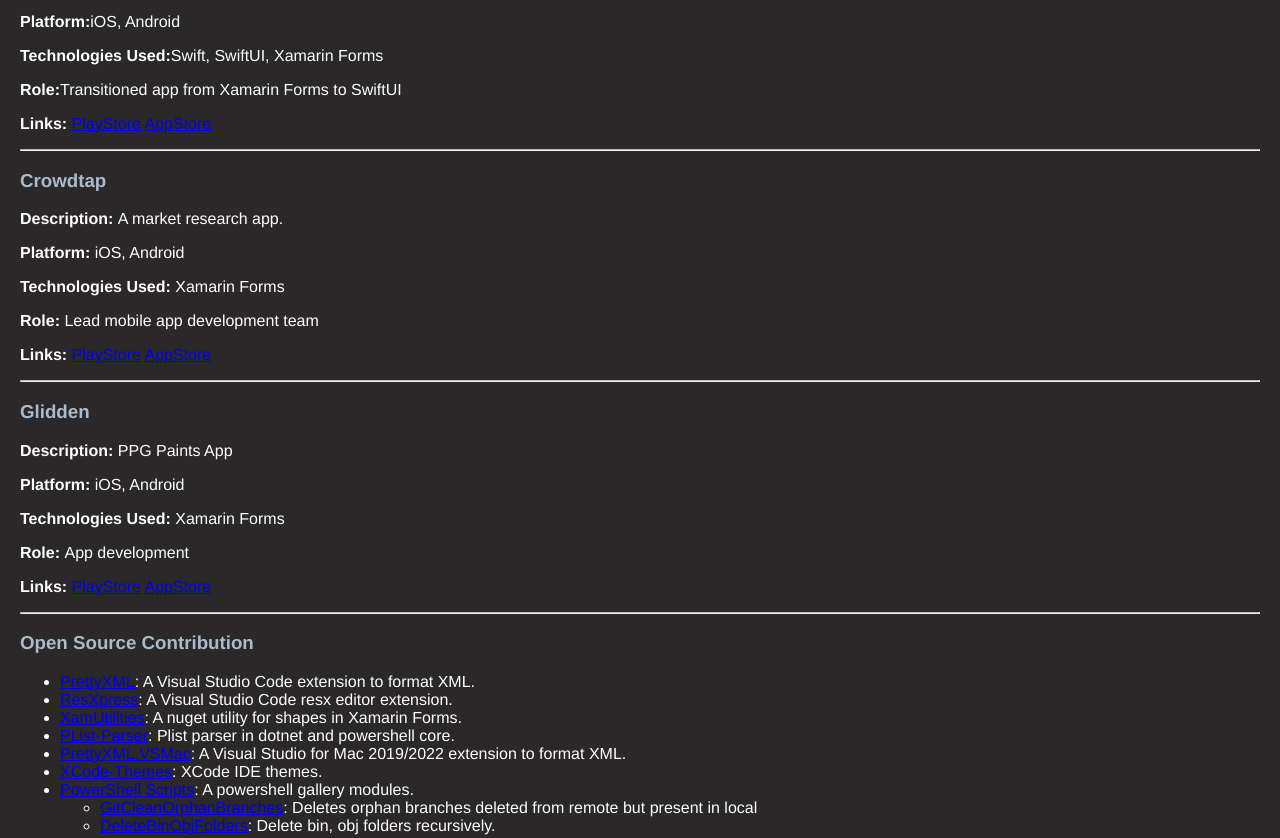
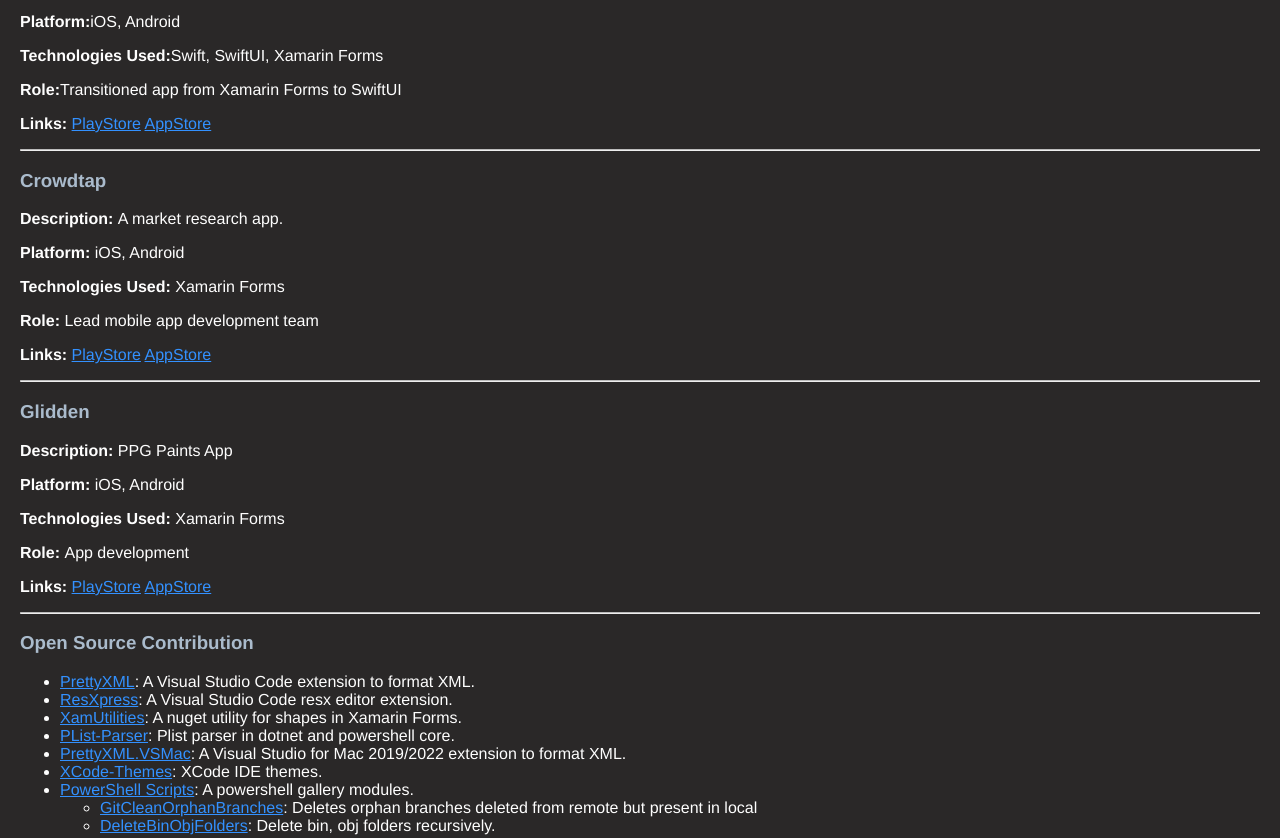
Before and after one commit to pmahend1/Portfolio, a plain HTML site: page index.html in a window 1280 px wide. Shown: the part 989-1827 px from the top of the page. Drawn offline with Linux system fonts and the light colour scheme; a script that the page names is missing.

Commit message:
updated link color

```diff
--- a/styles.css
+++ b/styles.css
@@ -80,3 +80,7 @@
 hr.solid {
     border-top: 1px solid #bbb;
 }
+
+a {
+    color: #3391ff;
+}
```
